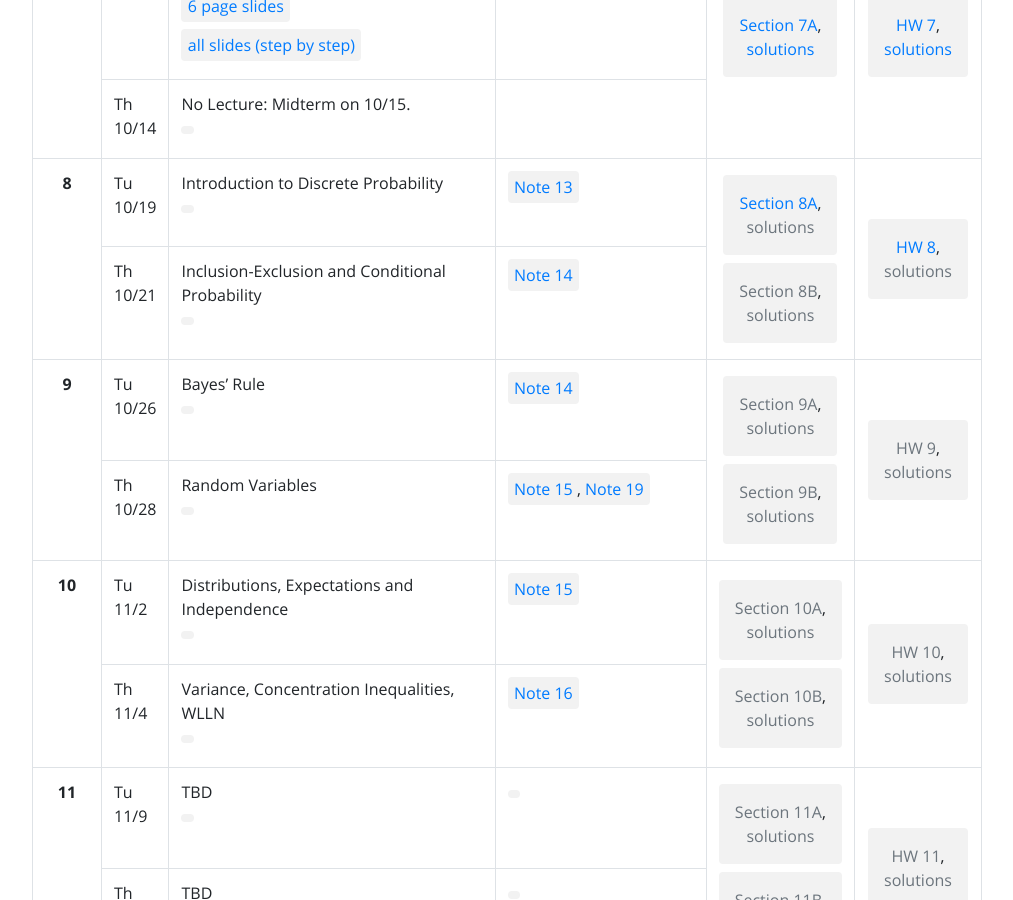
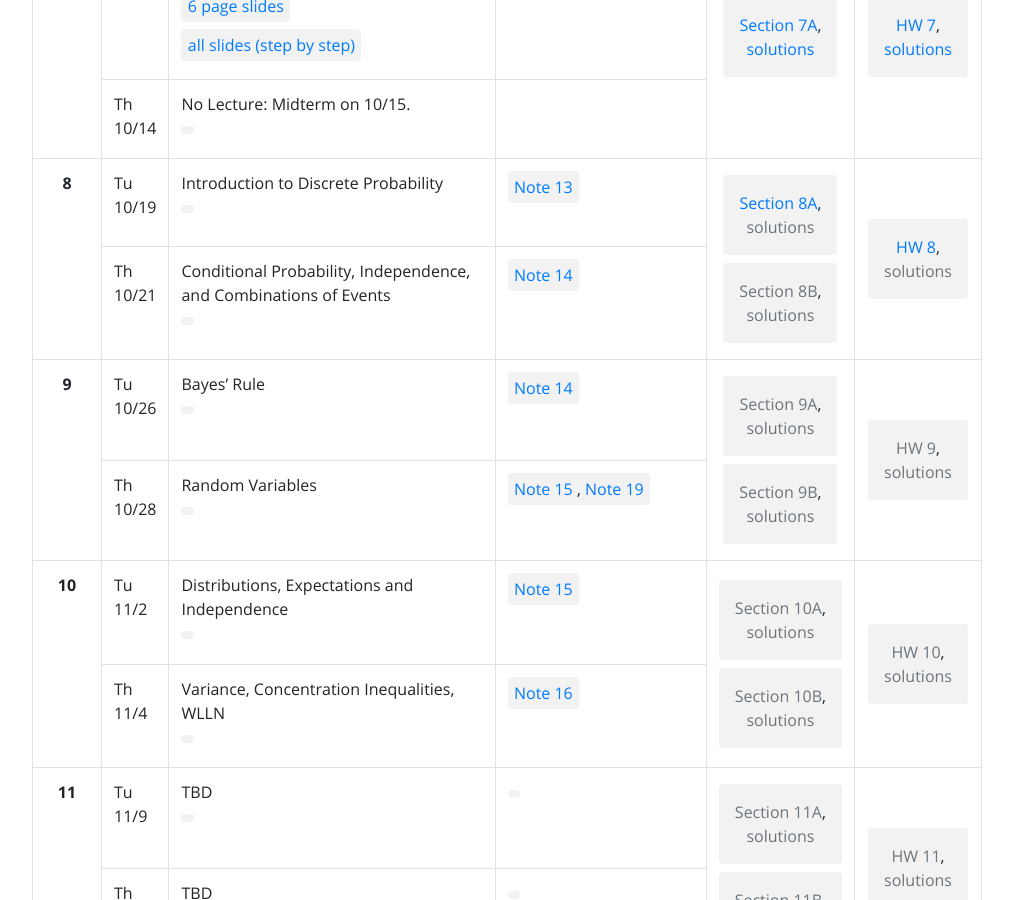
Before and after one commit to tsgoten/cs70-website, a Jekyll site: the page built from index.html, in a window 1280 px wide and 900 px high, scrolled down 2666 px. Shown: the whole window, without its empty margins (133-1146 px from the left). Built offline with Jekyll 4.4.1, drawn with Linux system fonts in a browser that asks for light colours.

Commit message:
I changed back the title

```diff
--- a/_data/materials/week_8.yml
+++ b/_data/materials/week_8.yml
@@ -12,7 +12,7 @@
 - type: lec
   date: "10/21"
   week: 8
-  title: "Inclusion-Exclusion and Conditional Probability"
+  title: "Conditional Probability, Independence, and Combinations of Events"
   reading_text: [14]
   webcast:
   password:
```
